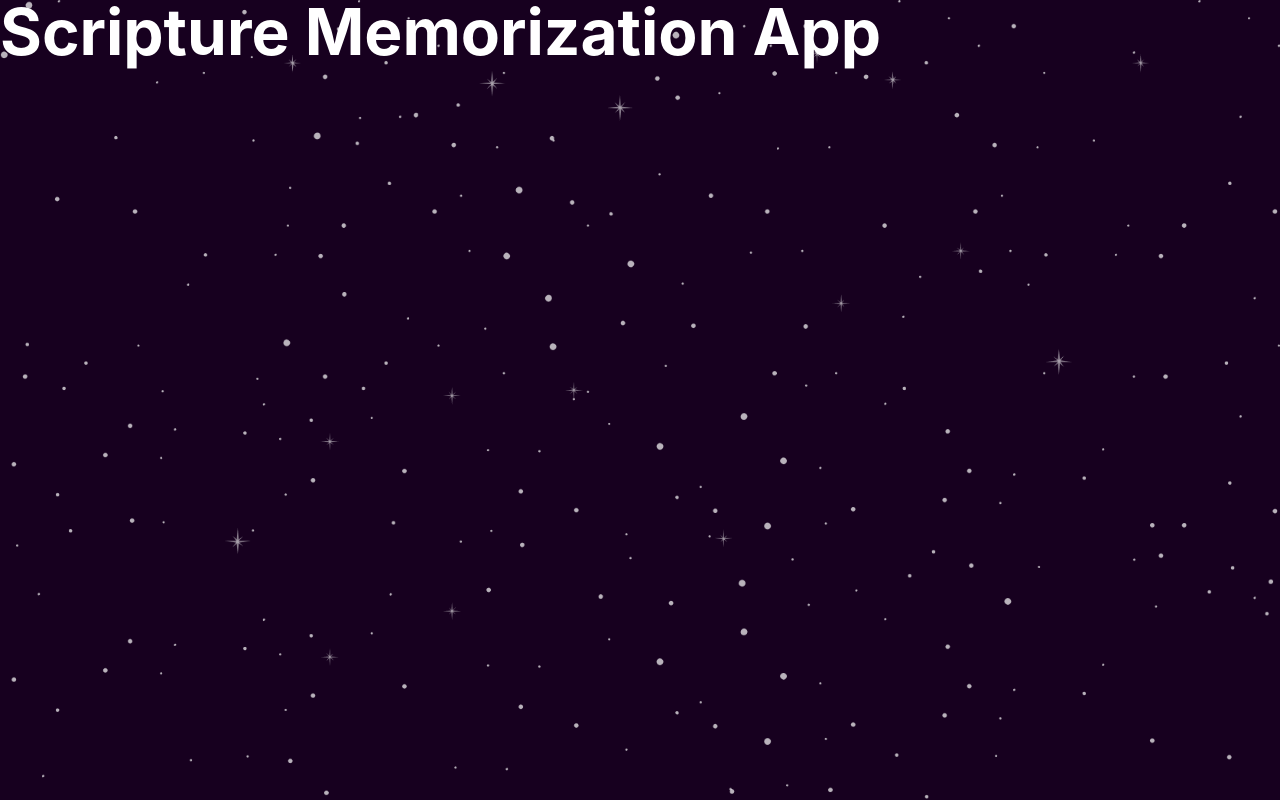
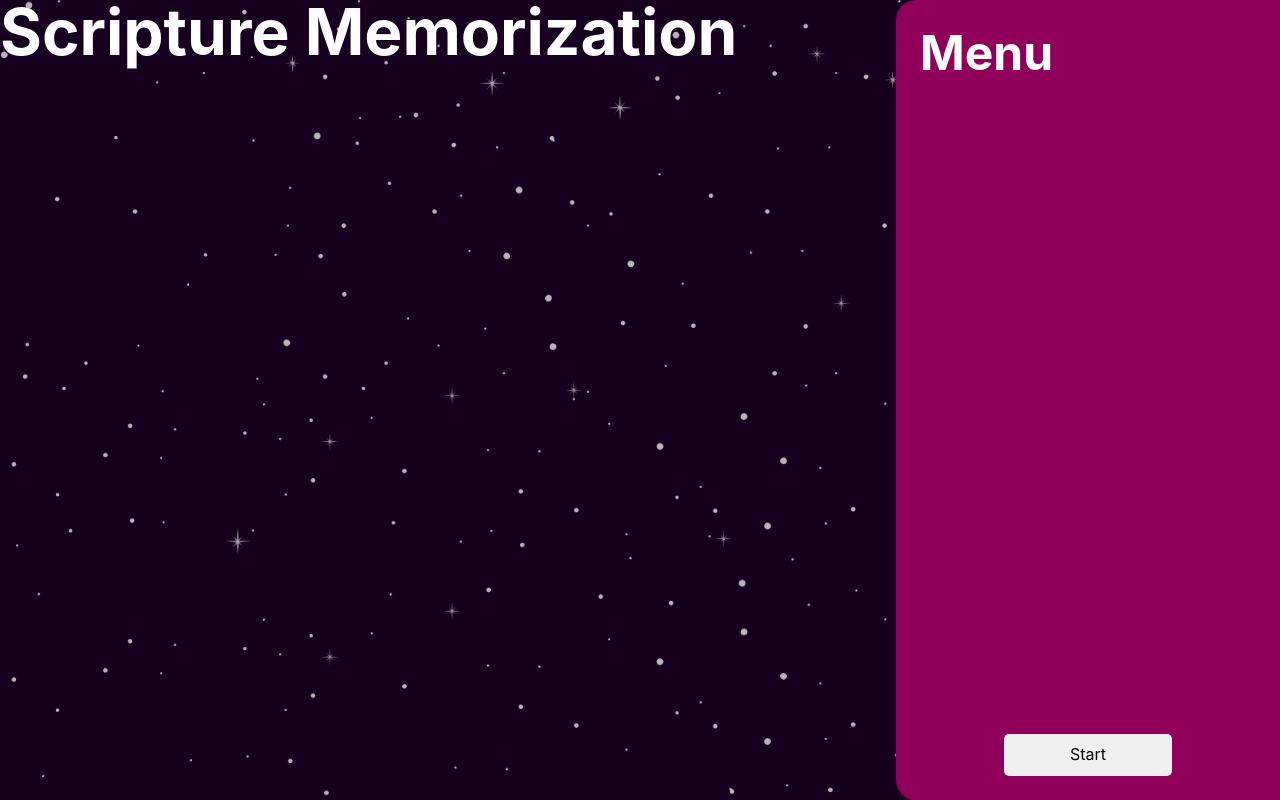
Before and after one commit to wesleykam/scripture-memorization, a React (Vite) app: page / in a window 1280 px wide. Built offline with nearby package versions, Linux system fonts and the light colour scheme.

Commit message:
wk - create base menu

```diff
--- a/src/App.tsx
+++ b/src/App.tsx
@@ -1,11 +1,12 @@
+import Menu from './sections/menu';
 
-function App() {
+const App = () => {
+    return (
+        <>
+            <Menu />
+            <h1>Scripture Memorization</h1>
+        </>
+    );
+};
 
-  return (
-    <>
-      <h1>Scripture Memorization App</h1>
-    </>
-  )
-}
-
-export default App
+export default App;
--- a/src/index.css
+++ b/src/index.css
@@ -7,6 +7,8 @@
   font-family: Inter, system-ui, Avenir, Helvetica, Arial, sans-serif;
   line-height: 1.5;
   font-weight: 400;
+
+  overflow-x: hidden;
 
   color: var(--color-secondary);
 
@@ -22,7 +24,7 @@
   /* Colors */
   --color-primary: #17001f;
   --color-secondary: #ffffff;
-  --color-tertiary: #f0f0f0;
+  --color-tertiary: #90005b;
   --color-quaternary: #f0f0f0;
   --gray10: hsl(0, 0%, 10%);
   --gray30: hsl(0, 0%, 30%);
@@ -48,10 +50,19 @@
   --margin-xl: 3rem;
   --margin-xxl: 4rem;
 
+  /* Paddings */
+  --padding-xxs: 0.25rem;
+  --padding-xs: 0.5rem;
+  --padding-sm: 1rem;
+  --padding-md: 1.5rem;
+  --padding-lg: 2rem;
+  --padding-xl: 3rem;
+  --padding-xxl: 4rem;
+
   /* Tags */
   --ff: 'Inter', sans-serif;
   --h1: bold 4rem/1em var(--ff);
-  --h2: bold 3/1.2em var(--ff);
+  --h2: bold 3rem/1.2em var(--ff);
   --h3: bold 2.25rem/1.2em var(--ff);
   --h4: bold 1.5rem/1.6em var(--ff);
   --big: 1.25rem/1.6em var(--ff);
@@ -82,3 +93,12 @@ h4 {
 p {
   font: var(--p);
 }
+
+button {
+  font: var(--p);
+  cursor: pointer;
+
+  padding: var(--padding-xs) var(--padding-sm);
+  border: none;
+  border-radius: 5px;
+}
--- /dev/null
+++ b/src/sections/menu.css
@@ -0,0 +1,25 @@
+.menu-section {
+    position: absolute;
+    right: 0;
+
+    background-color: var(--color-tertiary);
+
+    width:30%;
+    height: 100vh;
+
+    padding: var(--padding-md);
+    border-top-left-radius: 20px;
+    border-bottom-left-radius: 20px;
+
+    display: flex;
+    flex-direction: column;
+    justify-content: space-between;
+
+    box-sizing: border-box;
+}
+
+button.game-start {
+    width: 50%;
+
+    align-self: center;
+}
--- /dev/null
+++ b/src/sections/menu.tsx
@@ -0,0 +1,10 @@
+import './menu.css';
+
+const menu = () => {
+    return <section className='menu-section'>
+        <h2>Menu</h2>
+        <button className='game-start'>Start</button>
+    </section>;
+};
+
+export default menu;
```
